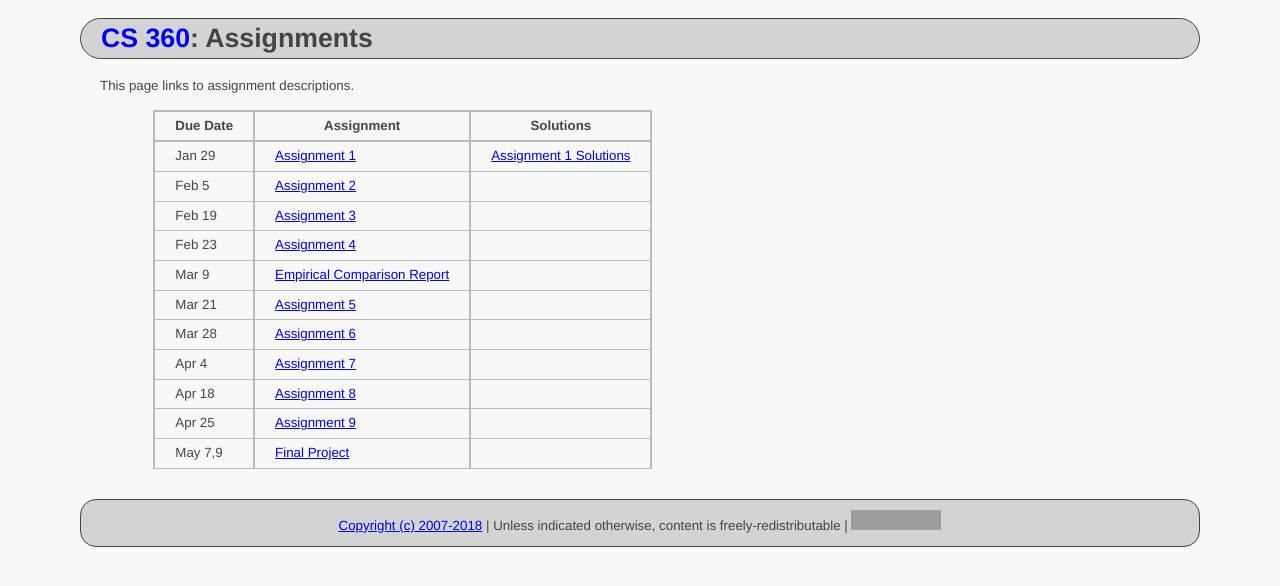
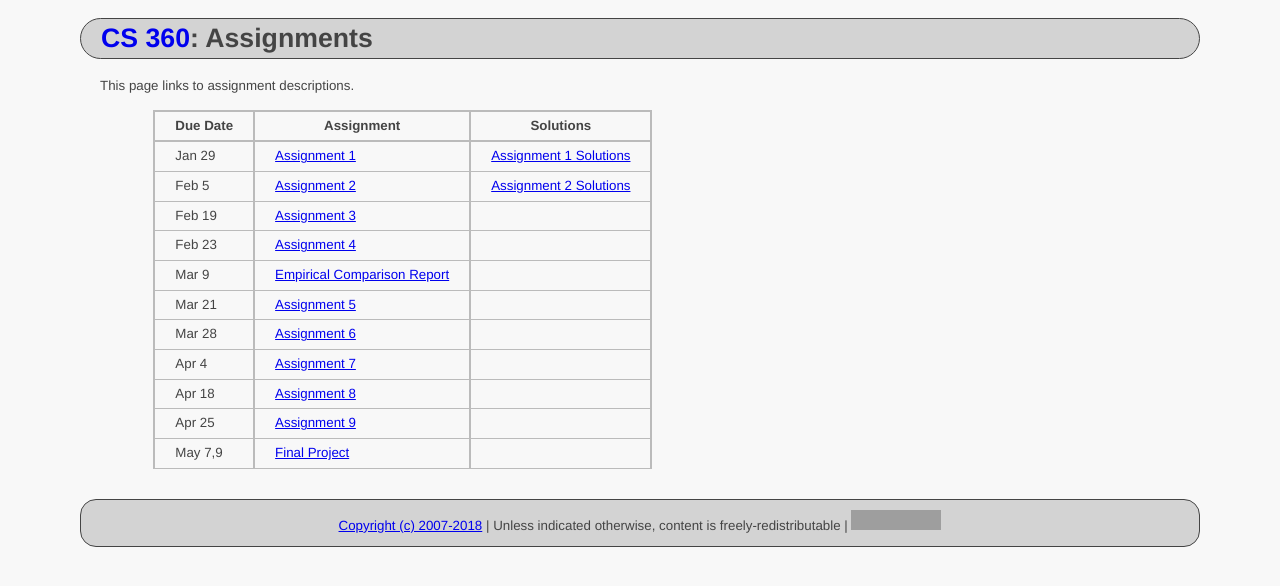
Before and after one commit to ycpcs/cs360-spring2018, a Jekyll site: the page built from assign/index.md, in a window 1280 px wide. Shown: the top 586 px of the page. Built offline with Jekyll 4.4.1, drawn with Linux system fonts in a browser that asks for light colours; grey boxes are pictures that could not be loaded.

Commit message:
add assign solutions
add assign solutions

```diff
--- a/assign/index.md
+++ b/assign/index.md
@@ -8,7 +8,7 @@ This page links to assignment descriptions.
 > Due Date |                Assignment                                | Solutions                                               |
 > -------- | -------------------------------------------------------- | ------------------------------------------------------- |
 > Jan 29   | [Assignment 1](../assign/assign01.html)                  | [Assignment 1 Solutions](../assign/sol/assign01sol.pdf) |
-> Feb 5    | [Assignment 2](../assign/assign02.html)                  |  |
+> Feb 5    | [Assignment 2](../assign/assign02.html)                  | [Assignment 2 Solutions](../assign/sol/assign02sol.pdf) |
 > Feb 19   | [Assignment 3](../assign/assign03.html)                  |  |
 > Feb 23   | [Assignment 4](../assign/assign04.html)                  |  |
 > Mar 9    | [Empirical Comparison Report](../assign/emp_comp.html)   |           |
```
Also changed, not shown: 1 other file.
